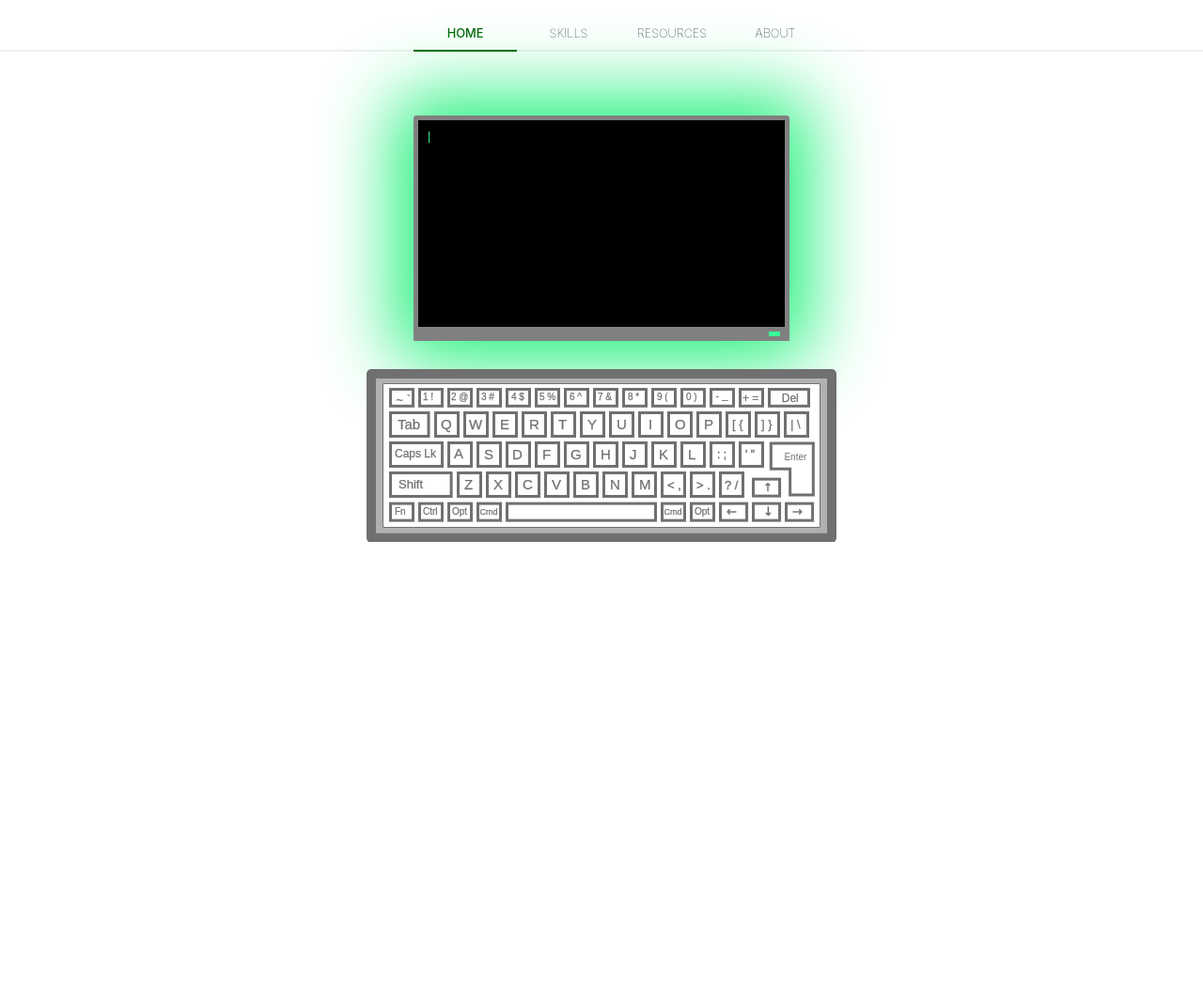
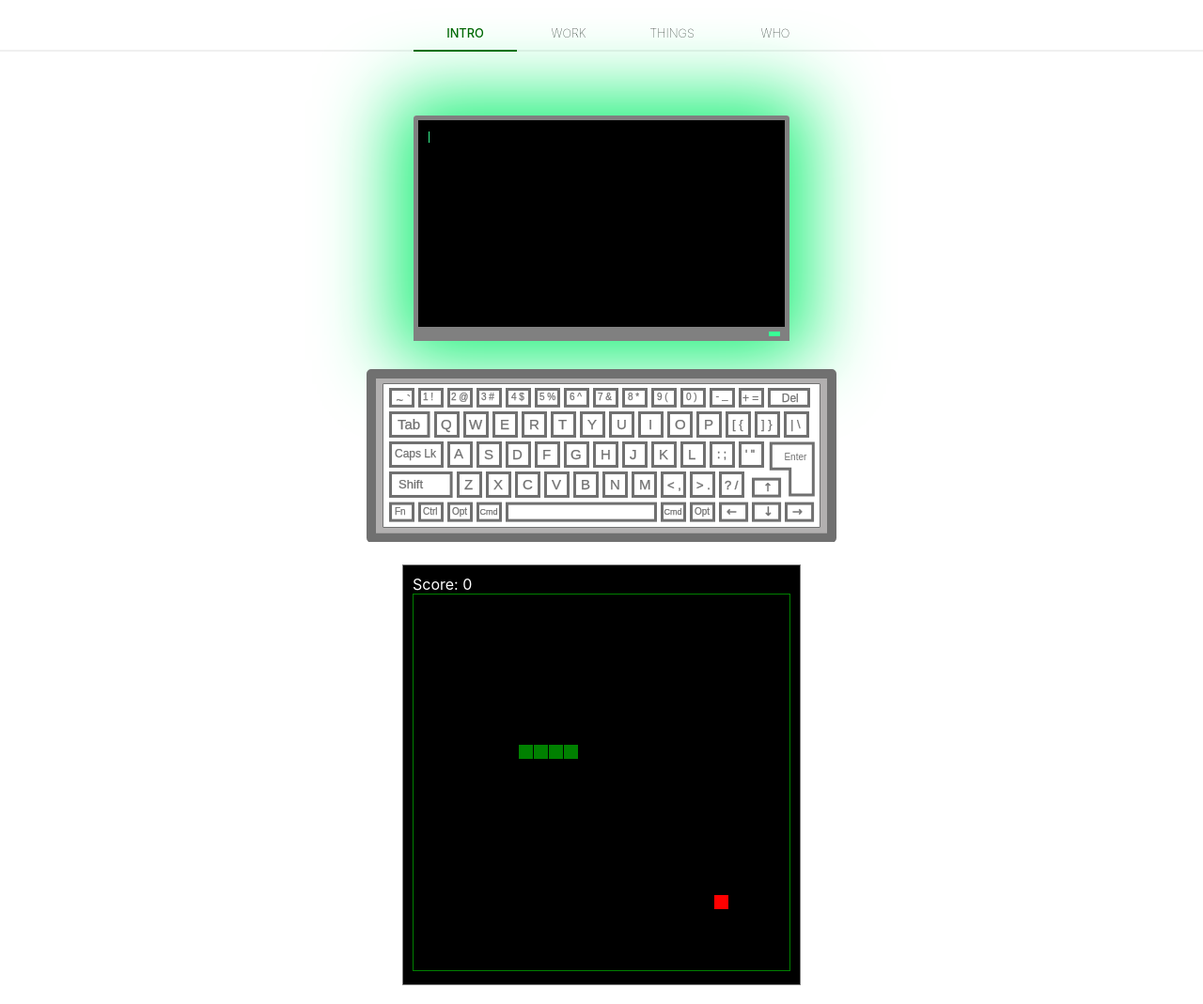
Before and after one commit to suvadeepchaudhuri/suvadeepchaudhuri.github.io, a React (Create React App) app: page /home in a window 1280 px wide. Shown: the whole page at 94% size. Before the commit the page ends 800 px from the top, so only its background shows below. Built offline with nearby package versions, Linux system fonts and the light colour scheme.

Commit message:
Updates to game

```diff
--- a/src/App.js
+++ b/src/App.js
@@ -70,7 +70,9 @@ class App extends React.Component {
               className={
                 this.state.isMobile
                   ? "app-navigation--drawer " +
-                    (this.state.showMenu ? "app-navigation--drawer__show" : "app-navigation--drawer__hide")
+                    (this.state.showMenu
+                      ? "app-navigation--drawer__show"
+                      : "app-navigation--drawer__hide")
                   : "app-navigation"
               }
             >
@@ -82,7 +84,7 @@ class App extends React.Component {
                     to="/home"
                     onClick={this.toggleMenu}
                   >
-                    Home
+                    Intro
                   </NavLink>
                 </li>
                 <li>
@@ -92,7 +94,7 @@ class App extends React.Component {
                     to="/skills"
                     onClick={this.toggleMenu}
                   >
-                    Skills
+                    Work
                   </NavLink>
                 </li>
                 <li>
@@ -102,7 +104,7 @@ class App extends React.Component {
                     to="/resources"
                     onClick={this.toggleMenu}
                   >
-                    Resources
+                    Things
                   </NavLink>
                 </li>
                 <li>
@@ -112,7 +114,7 @@ class App extends React.Component {
                     to="/about"
                     onClick={this.toggleMenu}
                   >
-                    About
+                    Who
                   </NavLink>
                 </li>
               </ul>
--- /dev/null
+++ b/src/components/GameConsole/GameConsole.js
@@ -0,0 +1,13 @@
+import React from "react";
+import "./GameConsole.scss";
+import SnakeGame from "./Games/SnakeGame/SnakeGame";
+
+export default function GameConsole() {
+  return (
+    <div>
+      <div className="console-screen">
+        <SnakeGame />
+      </div>
+    </div>
+  );
+}
--- /dev/null
+++ b/src/components/GameConsole/GameConsole.scss
@@ -0,0 +1,10 @@
+.console-screen {
+  // width: 500px;
+  // height: 400px;
+  background-color: black;
+  border: 1px solid gray;
+  margin: 20px 0px;
+  display: flex;
+  align-items: center;
+  justify-content: center;
+}
--- /dev/null
+++ b/src/components/GameConsole/Games/SnakeGame/SnakeGame.js
@@ -0,0 +1,193 @@
+import React, { Component } from "react";
+import "./SnakeGame.scss";
+
+const DEFAULT_SNAKE_LENGTH = 4;
+export default class SnakeGame extends Component {
+  constructor() {
+    super();
+    this.game = React.createRef();
+    this.loop = this.loop.bind(this);
+    this.getRandomInt = this.getRandomInt.bind(this);
+    this.handleKeyDown = this.handleKeyDown.bind(this);
+  }
+
+  componentDidMount() {
+    this.canvas = document.getElementById("game");
+    this.context = this.canvas.getContext("2d");
+    requestAnimationFrame(this.loop);
+    // this.setState({ score: this.snake.maxCells });
+  }
+
+  handleKeyDown(e, callback) {
+    // prevent snake from backtracking on itself by checking that it's
+    // not already moving on the same axis (pressing left while moving
+    // left won't do anything, and pressing right while moving left
+    // shouldn't let you collide with your own body)
+    // let snake = this.snake;
+    e.preventDefault();
+
+    console.log(e);
+    // left arrow key
+    if (e.keyCode === 37 && this.snake.dx === 0) {
+      this.snake.dx = -this.grid;
+      this.snake.dy = 0;
+    }
+    // up arrow key
+    else if (e.keyCode === 38 && this.snake.dy === 0) {
+      this.snake.dy = -this.grid;
+      this.snake.dx = 0;
+    }
+    // right arrow key
+    else if (e.keyCode === 39 && this.snake.dx === 0) {
+      this.snake.dx = this.grid;
+      this.snake.dy = 0;
+    }
+    // down arrow key
+    else if (e.keyCode === 40 && this.snake.dy === 0) {
+      this.snake.dy = this.grid;
+      this.snake.dx = 0;
+    }
+  }
+
+  canvas;
+  context;
+
+  grid = 16;
+  count = 0;
+
+  // score = this.snake.maxCells - DEFAULT_SNAKE_LENGTH;
+
+  snake = {
+    x: 160,
+    y: 160,
+
+    // snake velocity. moves one grid length every frame in either the x or y direction
+    dx: this.grid,
+    dy: 0,
+
+    // keep track of all grids the snake body occupies
+    cells: [],
+
+    // length of the snake. grows when eating an apple
+    maxCells: DEFAULT_SNAKE_LENGTH,
+  };
+
+  apple = {
+    x: 320,
+    y: 320,
+  };
+
+  getRandomInt(min, max) {
+    return Math.floor(Math.random() * (max - min)) + min;
+  }
+
+  // game loop
+  loop() {
+    // let count = this.count;
+    // let context = this.context;
+    // let snake = this.snake;
+    // let canvas = this.canvas;
+    // let grid = this.grid;
+    // let apple = this.apple;
+
+    requestAnimationFrame(this.loop);
+
+    // slow game loop to 15 fps instead of 60 (60/15 = 4)
+    if (++this.count < 4) {
+      return;
+    }
+
+    this.count = 0;
+    this.context.clearRect(0, 0, this.canvas.width, this.canvas.height);
+
+    // move snake by it's velocity
+    this.snake.x += this.snake.dx;
+    this.snake.y += this.snake.dy;
+
+    // wrap snake position horizontally on edge of screen
+    if (this.snake.x < 0) {
+      this.snake.x = this.canvas.width - this.grid;
+    } else if (this.snake.x >= this.canvas.width) {
+      this.snake.x = 0;
+    }
+
+    // wrap snake position vertically on edge of screen
+    if (this.snake.y < 0) {
+      this.snake.y = this.canvas.height - this.grid;
+    } else if (this.snake.y >= this.canvas.height) {
+      this.snake.y = 0;
+    }
+
+    // keep track of where snake has been. front of the array is always the head
+    this.snake.cells.unshift({ x: this.snake.x, y: this.snake.y });
+
+    // remove cells as we move away from them
+    if (this.snake.cells.length > this.snake.maxCells) {
+      this.snake.cells.pop();
+    }
+
+    // draw apple
+    this.context.fillStyle = "red";
+    this.context.fillRect(
+      this.apple.x,
+      this.apple.y,
+      this.grid - 1,
+      this.grid - 1
+    );
+
+    // draw snake one cell at a time
+    this.context.fillStyle = "green";
+    this.snake.cells.forEach((cell, index) => {
+      // drawing 1 px smaller than the grid creates a grid effect in the snake body so you can see how long it is
+      this.context.fillRect(cell.x, cell.y, this.grid - 1, this.grid - 1);
+
+      // snake ate apple
+      if (cell.x === this.apple.x && cell.y === this.apple.y) {
+        this.snake.maxCells++;
+        // canvas is 400x400 which is 25x25 grids
+        this.apple.x = this.getRandomInt(0, 25) * this.grid;
+        this.apple.y = this.getRandomInt(0, 25) * this.grid;
+      }
+
+      // check collision with all cells after this one (modified bubble sort)
+      for (let i = index + 1; i < this.snake.cells.length; i++) {
+        // snake occupies same space as a body part. reset game
+        if (
+          cell.x === this.snake.cells[i].x &&
+          cell.y === this.snake.cells[i].y
+        ) {
+          this.snake.x = 160;
+          this.snake.y = 160;
+          this.snake.cells = [];
+          this.snake.maxCells = 4;
+          this.snake.dx = this.grid;
+          this.snake.dy = 0;
+
+          this.apple.x = this.getRandomInt(0, 25) * this.grid;
+          this.apple.y = this.getRandomInt(0, 25) * this.grid;
+        }
+      }
+    });
+    document.getElementById("snake-score").innerHTML =
+      "Score: " + (this.snake.maxCells - DEFAULT_SNAKE_LENGTH);
+    // this.setState({ score: this.snake.maxCells });
+  }
+
+  render() {
+    return (
+      <div className="snake-game" onKeyDown={this.handleKeyDown}>
+        <div className="snake-game__score" id="snake-score">
+          Score: 0
+        </div>
+        <canvas
+          width="400"
+          height="400"
+          ref={this.game}
+          id="game"
+          onKeyDown={this.handleKeyDown}
+          tabIndex="0"
+        ></canvas>
+      </div>
+    );
+  }
+}
--- /dev/null
+++ b/src/components/GameConsole/Games/SnakeGame/SnakeGame.scss
@@ -0,0 +1,12 @@
+.snake-game {
+  padding: 10px;
+  //   border: 1px solid blue;
+
+  &__score {
+    color: white;
+  }
+
+  canvas {
+    border: 1px solid green;
+  }
+}
--- a/src/routes/Home/Home.js
+++ b/src/routes/Home/Home.js
@@ -2,12 +2,14 @@ import React from "react";
 import Keyboard from "../../components/Keyboard/Keyboard";
 import Monitor from "../../components/Monitor/Monitor";
 import System from "../../components/System/System";
+import GameConsole from "../../components/GameConsole/GameConsole";
 import "./Home.scss";
 
 export default function Home() {
   return (
     <div className="home">
-      <System/>
+      <System />
+      <GameConsole />
     </div>
   );
 }
```
Also changed, not shown: 1 other file (tests, documents, lock files or other folders).
